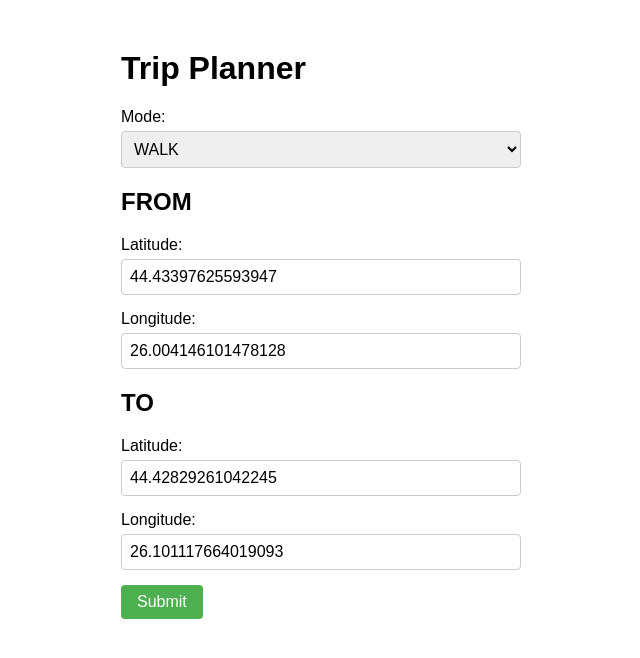
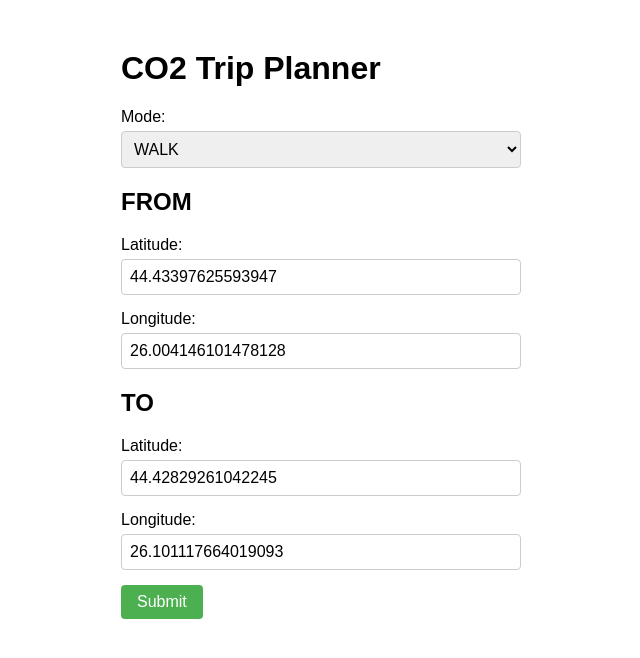
Before and after one commit to dyablohunter/trip-planner-rest-api, a website: page public/index.html in a window 1280 px wide. Shown: the whole page, without its empty margins (319-959 px from the left). Drawn offline with Linux system fonts and the light colour scheme.

Commit message:
update heading

```diff
--- a/public/index.html
+++ b/public/index.html
@@ -3,7 +3,7 @@
 
 <head>
     <meta charset="UTF-8">
-    <title>Trip Planner</title>
+    <title>CO2 Trip Planner</title>
     <style>
         * {
             box-sizing: border-box;
@@ -56,7 +56,7 @@
 
 <body>
     <div class="container">
-        <h1>Trip Planner</h1>
+        <h1>CO2 Trip Planner</h1>
         <form id="tripForm">
             <div class="form-group">
                 <label for="mode">Mode:</label>
```
